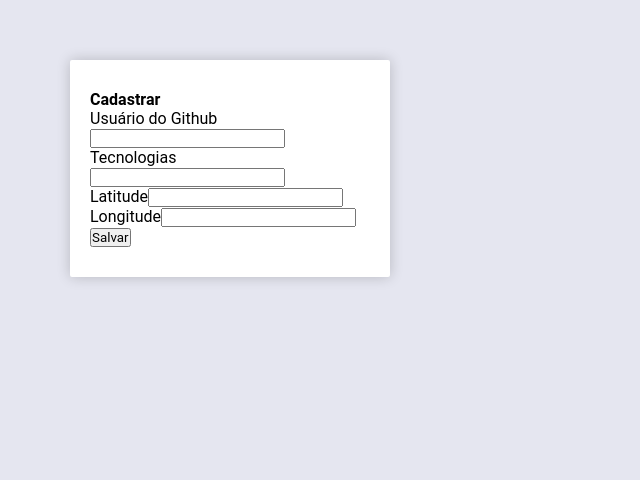
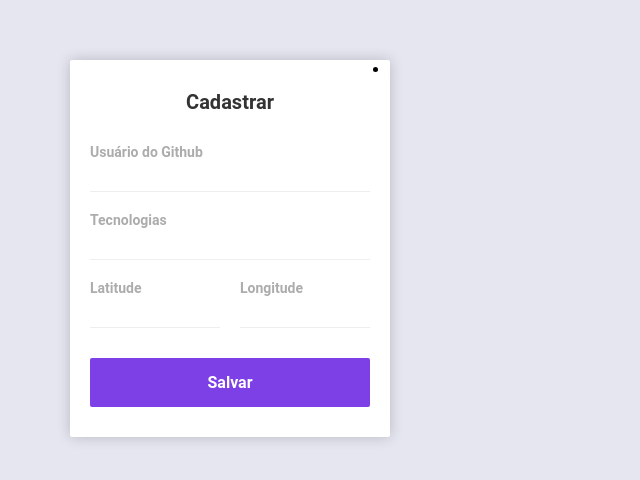
Before and after one commit to marcialwushu/SemanaOmniStack10, a React (Create React App) app in the folder web/: page / in a window 1280 px wide. Shown: the top 480 px of the page, without its empty margins (0-640 px from the left). Built offline with nearby package versions, Linux system fonts and the light colour scheme.

Commit message:
sidebar.css style add

```diff
--- a/web/src/App.js
+++ b/web/src/App.js
@@ -38,7 +38,15 @@
           <button type="submit">Salvar</button>
         </form>
       </aside>
-      <main></main>
+      <main>
+        <ul>
+          <li className="dev-item">
+            <header>
+              <img src=""></img>
+            </header>
+          </li>
+        </ul>
+      </main>
     </div>
   );
 }
--- a/web/src/Sidebar.css
+++ b/web/src/Sidebar.css
@@ -5,3 +5,64 @@
     border-radius: 2px;
     padding: 30px 20px;
 }
+
+aside strong {
+    font-size: 20px;
+    text-align: center;
+    display: block;
+    color: #333;
+
+}
+
+aside form {
+    margin-top: 30px;
+}
+
+aside form .input-block + .input-block {
+    margin-top: 20px;
+}
+
+aside form .input-group {
+    margin-top: 20px;
+    display: grid;
+    gap: 20px;
+    grid-template-columns: 1fr 1fr;
+}
+
+aside form .input-group .input-block {
+    margin-top: 0;
+}
+
+aside form .input-block label {
+    color: #ACACAC;
+    font-size: 14px;
+    font-weight: bold;
+    display: block;
+}
+
+aside form .input-block input {
+    width: 100%;
+    height: 32px;
+    font-size: 14px;
+    color: #666;
+    border: 0;
+    border-bottom: 1px solid #eee;
+}
+
+aside form button[type=submit] {
+    width: 100%;
+    border: 0;
+    margin-top: 30px;
+    background: #7d40e7;
+    border-radius: 2px;
+    padding: 15px 20px;
+    font-size: 16px;
+    font-weight: bold;
+    color: #fff;
+    cursor: pointer;
+    transition: background 0.5s;
+}
+
+aside form button[type=submit]:hover {
+    background: #6931ca;
+}
```
